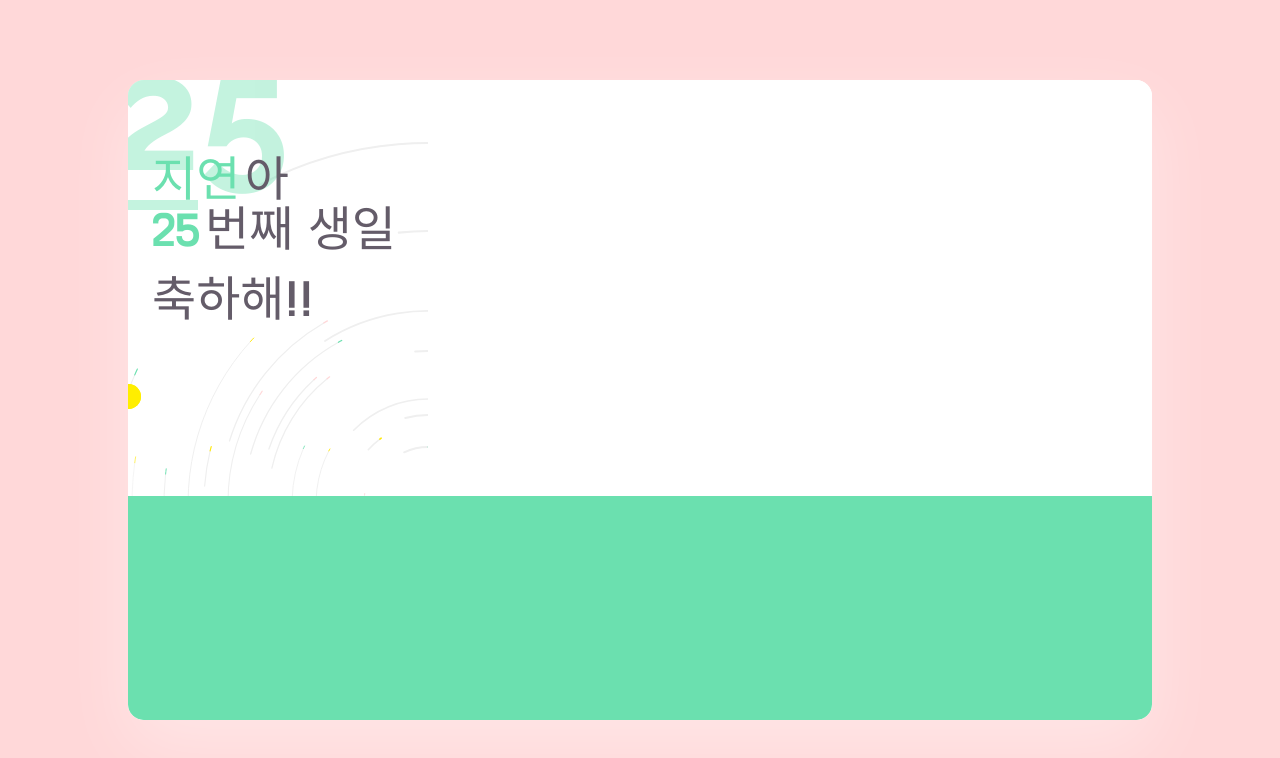
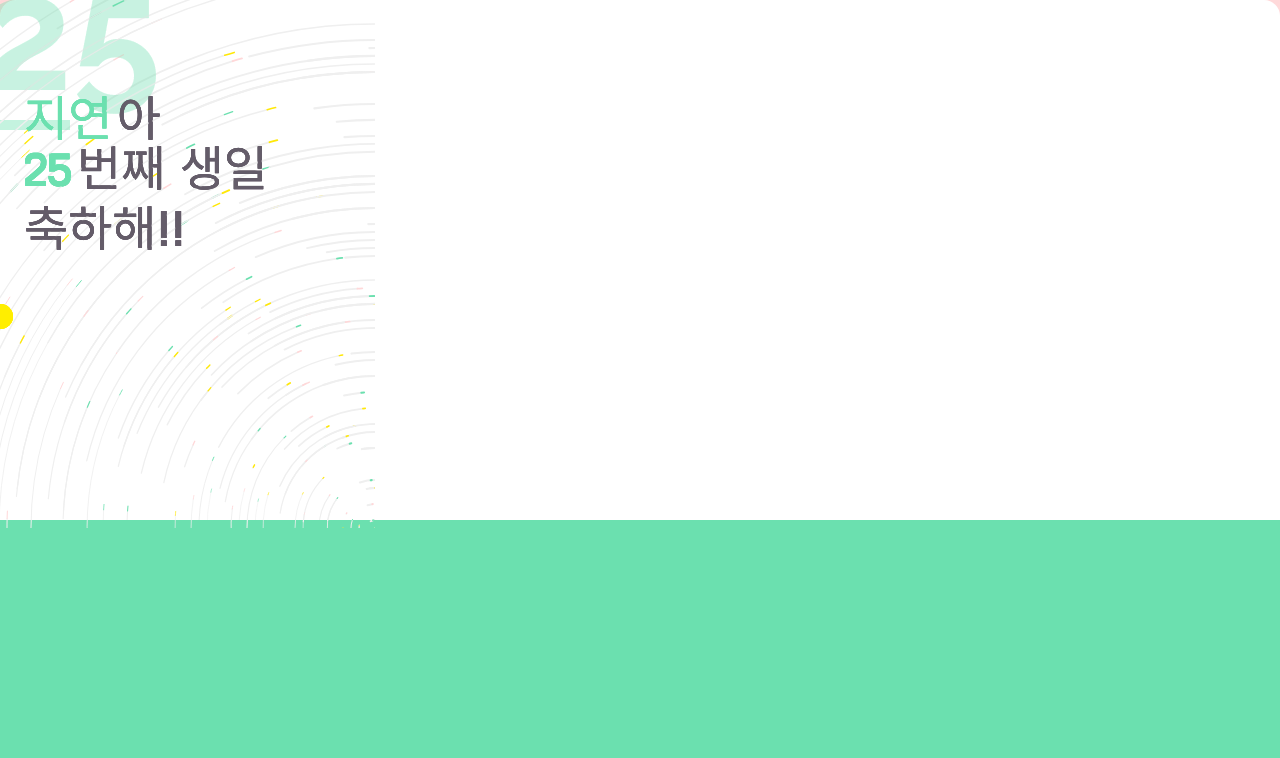
Before and after one commit to JUSTIVE/HBJurney, a Vue app: page / in a window 1280 px wide. Shown: the top 758 px of the page. Built offline with nearby package versions, Linux system fonts and the light colour scheme.

Commit message:
FullScreen Card

```diff
--- a/src/components/MainCard.vue
+++ b/src/components/MainCard.vue
@@ -35,9 +35,11 @@ export default {
 <style lang="scss" scoped>
 @import url('https://fonts.googleapis.com/css2?family=Do+Hyeon&family=Raleway:wght@700&display=swap');
 .MainCard{
-    position: absolute;
-    width:80vw;
-    height:80vh;
+    // position: absolute;
+    // width:80vw;
+    width:100%;
+    height:100%;
+    // height:80vh;
     border-radius:var(--global-radius);
     box-shadow: 0px 26px 71px 0px rgba(255, 255, 255, 0.2);
     left:10%;
@@ -74,7 +76,7 @@ export default {
       position: absolute;
       left:-18px;
       top:-60px;
-      opacity: 0.4;
+      opacity: 0.1;
     }
     @mixin nametemplate{
       font-family: 'Do Hyeon', sans-serif;
@@ -98,28 +100,25 @@ export default {
     .name{
       @include nametemplate();
       animation-delay: 0s;
-      top:60px;
+      top:80px;
       left:24px;
 
     }
     .name2{
       @include nametemplate();
       animation-delay: 1s;
-      top:110px;
+      top:130px;
       left:24px;
     }
     .name3{
       @include nametemplate();
       animation-delay: 2s;
-      top:180px;
+      top:190px;
       left:24px;
     }
     .MainCardBottom{
       height:35%;
       width:100%;
-      border-radius:15px;
-      border-top-left-radius: 0px;
-      border-top-right-radius: 0px;
       position: absolute;
       bottom:0px;
       background:var(--primary);
--- a/src/components/MainCard/Arctail.vue
+++ b/src/components/MainCard/Arctail.vue
@@ -1,5 +1,5 @@
 <template>
-    <canvas ref="canvas" class="Arctail" id="arctail" width="300" height="423">
+    <canvas ref="canvas" class="Arctail" id="arctail" width="375" height="528">
 
     </canvas>
 </template>
@@ -25,7 +25,7 @@ export default {
 
         let colorTable = ["#ffd8d9","#FFe807","#6be0af"]
 
-        for(var i=0; i<50; i++){
+        for(var i=0; i<150; i++){
             this.stars.push((Math.random()*1))
             this.speed.push(Math.random()*0.005)
             this.position.push(0)
@@ -45,7 +45,7 @@ export default {
             canvasContext.lineWidth = this.speed[index]*500;
             canvasContext.strokeStyle = "#efefef"
             canvasContext.lineCap = "round";
-            canvasContext.arc(300,423,
+            canvasContext.arc(375,528,
                 index*8,
                 this.position[index]+(Math.PI*0.5), this.stars[index] + this.position[index]+(Math.PI*0.5));
             canvasContext.stroke();
@@ -53,7 +53,7 @@ export default {
             canvasContext.beginPath();
             canvasContext.strokeStyle = this.colors[index]
             canvasContext.lineCap = "round";
-            canvasContext.arc(300,423,
+            canvasContext.arc(375,528,
                 index*8,
                 this.position[index]+(Math.PI*0.5)+this.stars[index],this.stars[index]+ 0.02 + this.position[index]+(Math.PI*0.5));
             canvasContext.stroke();
@@ -63,7 +63,7 @@ export default {
         doRender(){
             this.ctx.clearRect(0,0,this.ctx.canvas.clientWidth*4,this.ctx.canvas.clientHeight*4);
 
-            for(var i=0;i<50;i++){
+            for(var i=0;i<150;i++){
                 this.render(this.ctx,i)
             }
         }
--- a/src/components/Pangea.vue
+++ b/src/components/Pangea.vue
@@ -1,6 +1,16 @@
 <template>
   <div class="Pangea">
-      <carousel>
+      <carousel
+      :navigationEnabled=false
+      :perPage=1
+      :paginationEnabled=false
+      :scrollPerPage=true>
+          <slide>
+              <MainCard/>
+          </slide>
+          <slide>
+              <MainCard/>
+          </slide>
           <slide>
               <MainCard/>
           </slide>
@@ -14,13 +24,11 @@
 
 <script>
 import MainCard from "./MainCard.vue";
-import {Carousel,Slide} from 'vue-carousel';
+
 export default {
     name:"Pangea",
     components:{
         MainCard,
-        Carousel,
-        Slide
     }
 }
 </script>
@@ -35,4 +43,7 @@ export default {
 .VueCarousel-slide{
     height:100vh!important;
 }
+.VueCarousel-wrapper{
+    height:100%;
+}
 </style>
```
